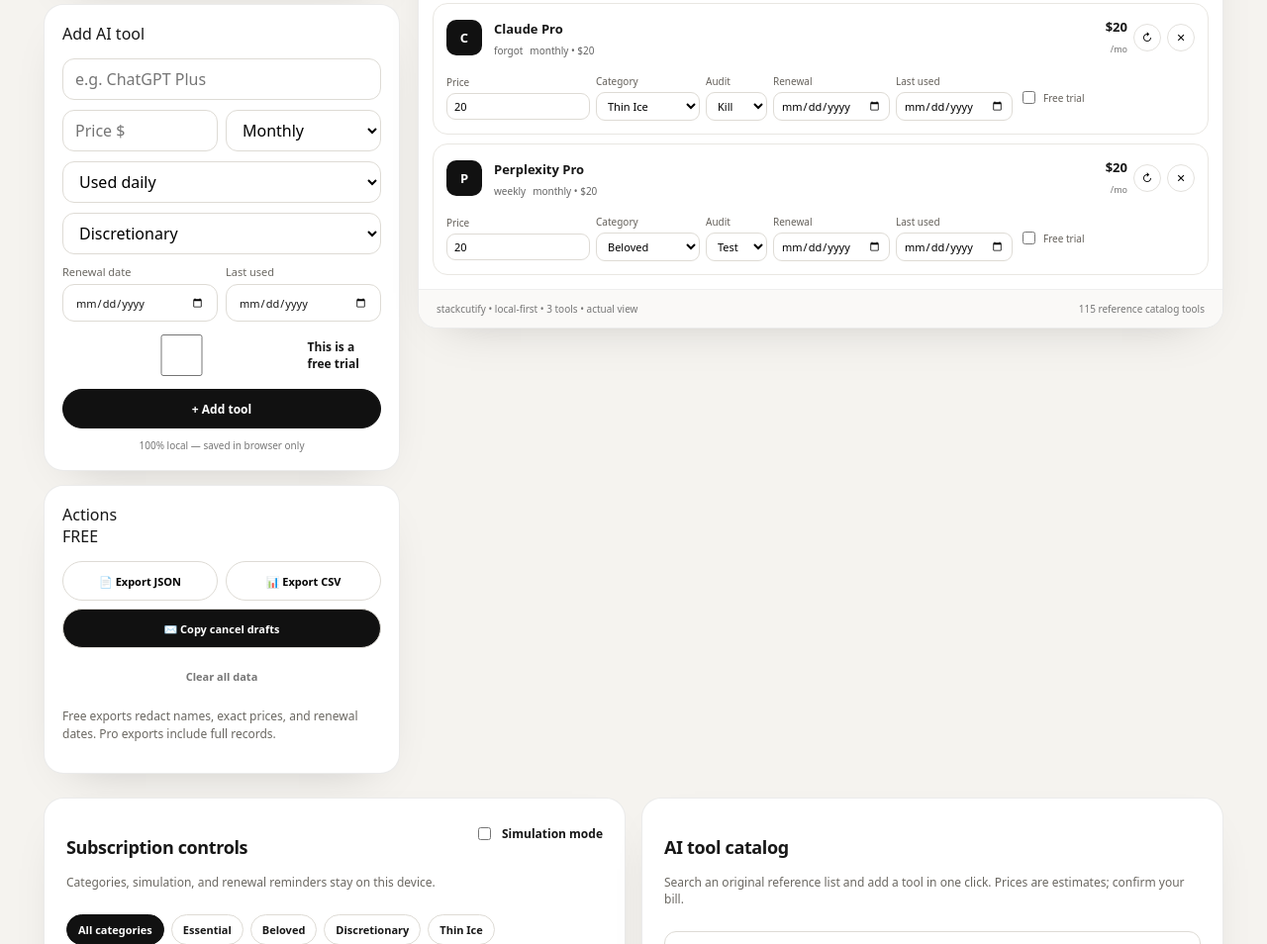
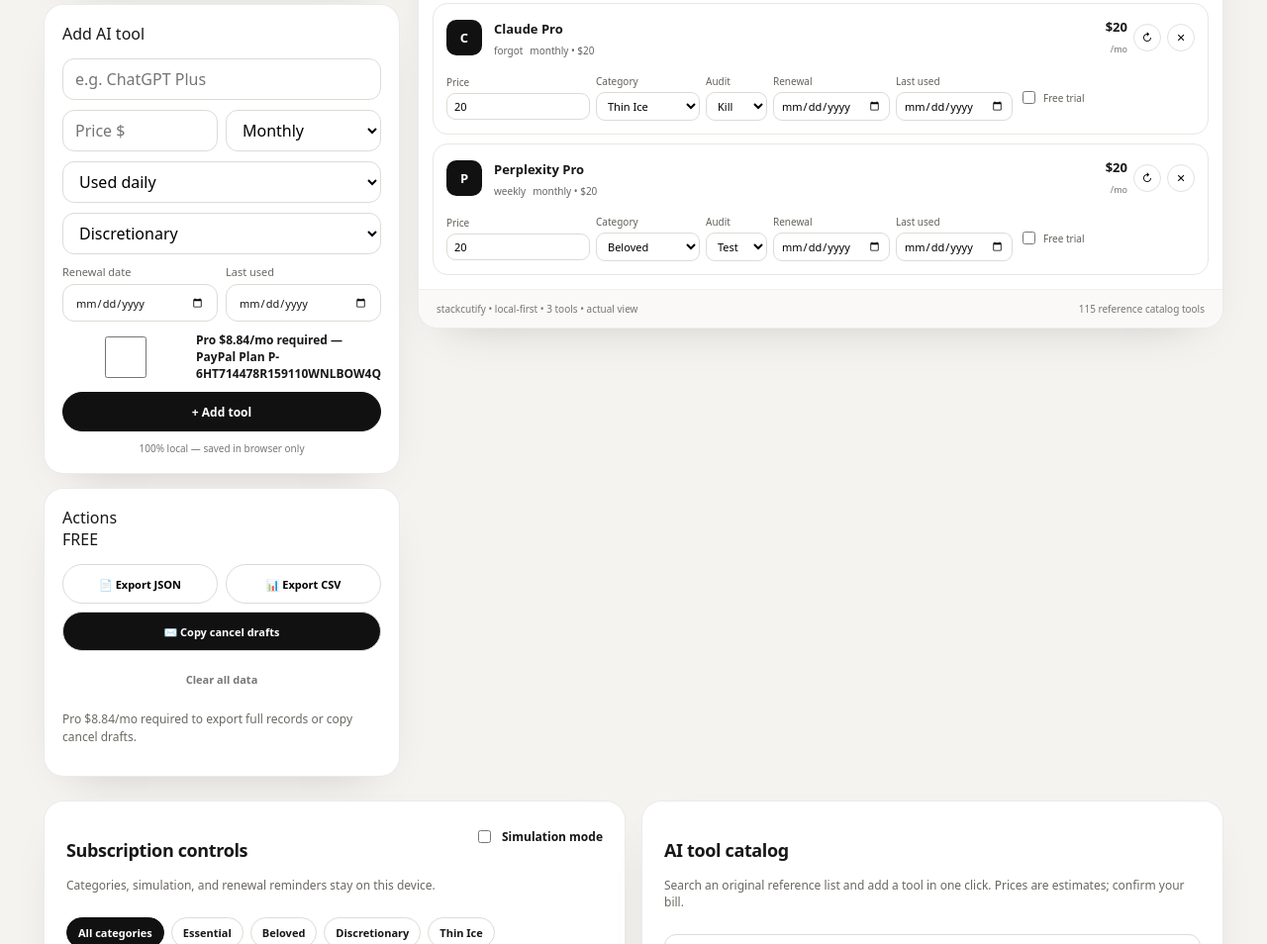
Before and after one commit to almoqri2019/stackcut, a browser extension: page app.html in a window 1280 px wide. Shown: the part 338-1292 px from the top of the page at 99% size. Drawn offline with Linux system fonts and the light colour scheme.

Commit message:
web app: enforce Pro .84/mo, no free exports/drafts

```diff
--- a/app.html
+++ b/app.html
@@ -67,21 +67,21 @@ body{font-family:system-ui,-apple-system,"Segoe UI",sans-serif}
 <label class="local-field">Renewal date<input id="toolRenewal" type="date"></label>
 <label class="local-field">Last used<input id="toolLastUsed" type="date"></label>
 </div>
-<label class="local-check"><input id="toolTrial" type="checkbox"> This is a free trial</label>
+<label class="local-check"><input id="toolTrial" type="checkbox"> Pro $8.84/mo required — PayPal Plan P-6HT714478R159110WNLBOW4Q</label>
 <button onclick="addTool()" class="w-full h-11 rounded-full bg-black text-white font-semibold text-[14px] hover:bg-black/90">+ Add tool</button>
 <div class="text-[11px] text-black/40 text-center">100% local — saved in browser only</div>
 </div>
 </div>
 
 <div class="panel">
-<div class="flex justify-between items-center"><div class="text-[13px] font-semibold">Actions</div><span id="proStatus" class="text-[10px] px-2 py-0.5 rounded-full bg-black/5">FREE</span></div>
+<div class="flex justify-between items-center"><div class="text-[13px] font-semibold">Actions</div><span id="proStatus" class="text-[10px] px-2 py-0.5 rounded-full bg-black/5">PRO $8.84/mo</span></div>
 <div class="action-grid">
 <button onclick="exportJSON()" class="h-10 rounded-full border border-black/10 text-[12px] font-semibold hover:bg-black/[0.02]">📄 Export JSON</button>
 <button onclick="exportCSV()" class="h-10 rounded-full border border-black/10 text-[12px] font-semibold hover:bg-black/[0.02]">📊 Export CSV</button>
 <button onclick="generateDrafts()" class="col-span-2 h-10 rounded-full bg-black text-white text-[12px] font-semibold">✉️ Copy cancel drafts</button>
 <button onclick="clearAll()" class="col-span-2 h-9 rounded-full text-[11px] text-black/40 hover:text-black">Clear all data</button>
 </div>
-<p class="local-note">Free exports redact names, exact prices, and renewal dates. Pro exports include full records.</p>
+<p class="local-note">Pro $8.84/mo required to export full records or copy cancel drafts.</p>
 </div>
 </div>
 
```
